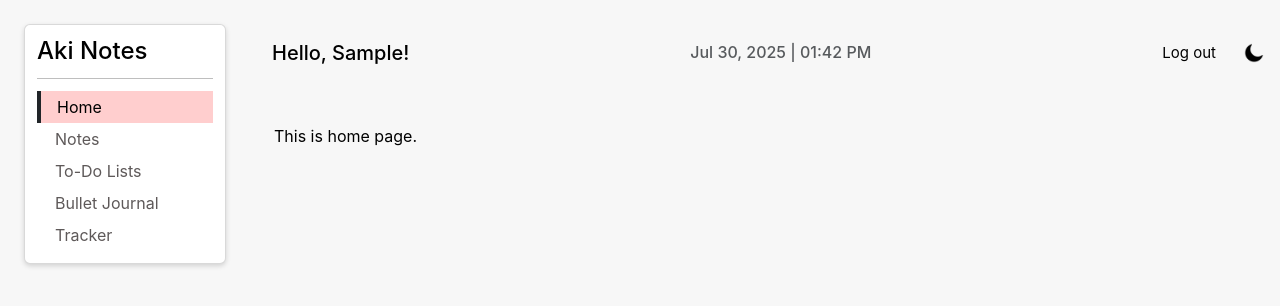
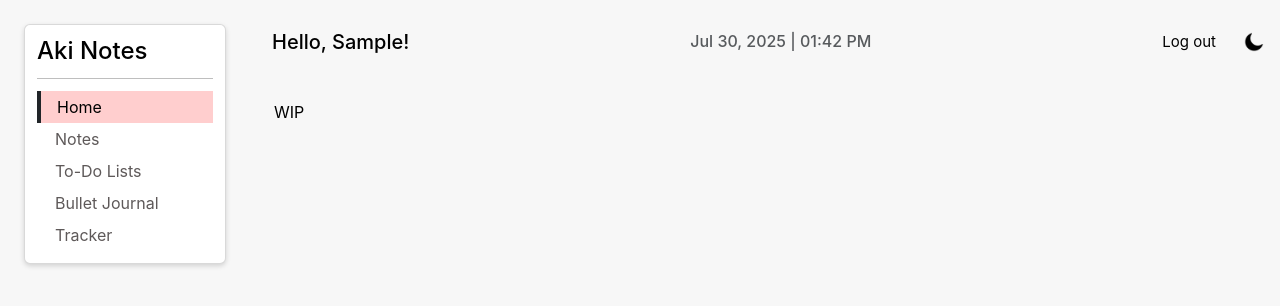
Before and after one commit to NitikaMaharjan/aki-notes, a React (Create React App) app: page / in a window 1280 px wide. Shown: the top 306 px of the page. Built offline with nearby package versions, Linux system fonts and the light colour scheme; sample sign-in values are in the browser's storage.

Commit message:
changed layout of notes page

```diff
--- a/src/App.css
+++ b/src/App.css
@@ -2,9 +2,9 @@
     display: flex;
     align-items: center;
     width: 80%;
-    height: 66px;
+    height: 84px;
     position: fixed;
-    margin: 20px 24px 24px 250px;
+    margin: 0px 24px 24px 250px;
     padding: 0px;
     z-index: 1;
 }
@@ -159,7 +159,7 @@
 /* content */
 .content{
     width: 75%;
-    margin-top: 124px;
+    margin-top: 100px;
     margin-left: 274px;
 }
 
@@ -169,7 +169,7 @@
     grid-template-columns: repeat(4, 1fr);
     justify-items: center;
     gap: 24px;
-    margin: 24px 0px;
+    margin: 40px 0px;
 }
 
 /* notes page "your notes" and "add notes" buttons*/
--- a/src/components/AddNote.js
+++ b/src/components/AddNote.js
@@ -22,6 +22,8 @@ export default function AddNote() {
     }
 
     return (
+        <>
+            <h5 style={{textAlign: "center"}}>What's on your mind today?</h5>
             <div className="add-note-form">
                 <div style={{padding: "20px", width: "600px", backgroundColor: `${theme==="light"?"white":"#212529"}`, border: `${theme==="light"?"1px solid rgba(0, 0, 0, 0.15)":"1px solid #424549"}`, borderRadius: "6px", boxShadow: "0px 2px 5px rgba(0, 0, 0, 0.15)"}}>
                     <form data-bs-theme={`${theme==="light"?"light":"dark"}`}>
@@ -43,5 +45,6 @@ export default function AddNote() {
                     </form>
                 </div>
             </div>
+        </>
     )
 }
--- a/src/components/BulletJournal.js
+++ b/src/components/BulletJournal.js
@@ -16,7 +16,7 @@ export default function BulletJournal() {
 
   return (
     <div className="content" style={{color: `${theme==="light"?"black":"white"}`}}>
-      This is bullet journal page.
+      WIP
     </div>
   )
 }
--- a/src/components/Home.js
+++ b/src/components/Home.js
@@ -16,7 +16,7 @@ export default function Home() {
 
   return (
     <div className="content" style={{color: `${theme==="light"?"black":"white"}`}}>
-      This is home page.
+      WIP
     </div>
   )
 }
--- a/src/components/Notes.js
+++ b/src/components/Notes.js
@@ -34,15 +34,16 @@ export default function Notes() {
 
   return (
     <div className="content" style={{color: `${theme==="light"?"black":"white"}`}}>
-      <div>
-        {/* <button onClick={ChangeContent(1)}>Your Notes</button> // this would execute the function instantly during rendering instead of on click causing infinite loop */}
-        <button className={`notes-btn${theme==="light"?"":"-dark"}${switchContent==="yourNotes"?"-active":""}`} onClick={() => {ChangeContent(1)}}>Your Notes</button>{/* We wrap it in an arrow function so it doesn’t run immediately when the component renders. It will run only when the click happens, not every render.*/}
-        <button className={`notes-btn${theme==="light"?"":"-dark"}${switchContent==="addNote"?"-active":""} mx-3`} onClick={() => {ChangeContent(2)}}>Add Note</button>
-      </div>
       {switchContent==="yourNotes"?
-        <ShowNote/>
+        <div>
+          <ShowNote/>
+          <button className="add-note-btn" onClick={() => {ChangeContent(2)}} style={{position: "fixed", bottom: "32px", right: "36px", zIndex: "1"}}>+ Add Note</button>
+        </div>
       :
-        <AddNote/>
+        <div>
+          <button className={`notes-btn${theme==="light"?"":"-dark"}${switchContent==="yourNotes"?"-active":""}`} onClick={() => {ChangeContent(1)}}>Back</button>
+          <AddNote/>
+        </div>
       }
     </div>
   )
--- a/src/components/ShowNote.js
+++ b/src/components/ShowNote.js
@@ -57,10 +57,10 @@ export default function Note() {
     return (
         <>
             {notes.length === 0?
-                <p style={{margin: "24px 0px 0px 0px",padding: "0px", textAlign: "center", color: `${theme==="light"?"#5e5959":"rgb(200, 200, 200)"}`}}>Want to share a quick thought? Tap 'Add Note' to get started!</p>
+                <p style={{margin: "0px",padding: "0px", textAlign: "center", color: `${theme==="light"?"#5e5959":"rgb(200, 200, 200)"}`}}>Want to share a quick thought? Tap 'Add Note' to get started!</p>
             :
                 <>
-                    <h5 style={{margin: "24px 0px 0px 0px",padding: "0px", textAlign: "center"}}>Your Notes</h5>
+                    <h5 style={{margin: "0px",padding: "0px", textAlign: "center"}}>Your Notes</h5>
                     <div className="notes-collection">
                         {notes.map((note)=>{
                             return <NoteItem key={note._id} note={note} OpenNoteDetailModal={() => OpenNoteDetailModal(note)}/>
--- a/src/components/ToDo.js
+++ b/src/components/ToDo.js
@@ -16,7 +16,7 @@ export default function ToDo() {
 
   return (
     <div className="content" style={{color: `${theme==="light"?"black":"white"}`}}>
-      This is to do lists page.
+      WIP
     </div>
   )
 }
--- a/src/components/Tracker.js
+++ b/src/components/Tracker.js
@@ -16,7 +16,7 @@ export default function Tracker() {
 
   return (
     <div className="content" style={{color: `${theme==="light"?"black":"white"}`}}>
-      This is tracker page.
+      WIP
     </div>
   )
 }
```
Lines whose indentation alone changed are shown as unchanged.
